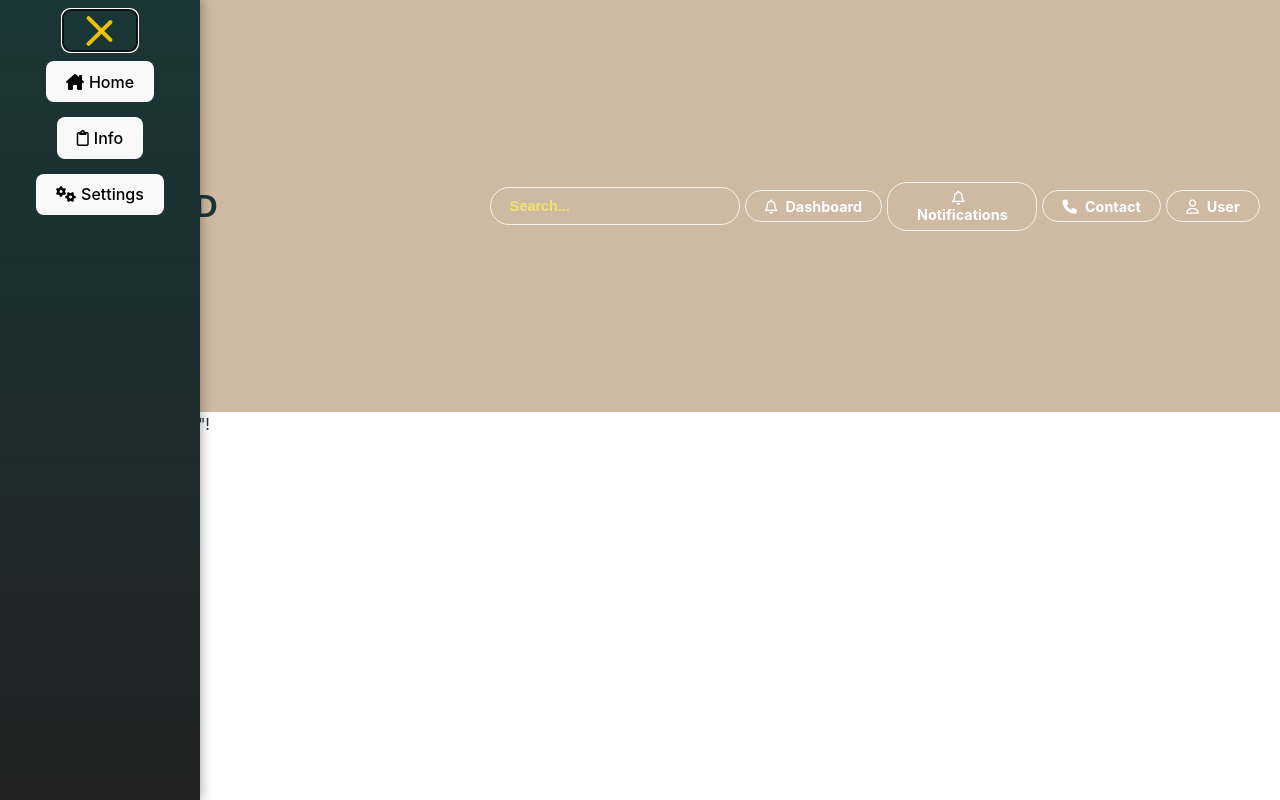
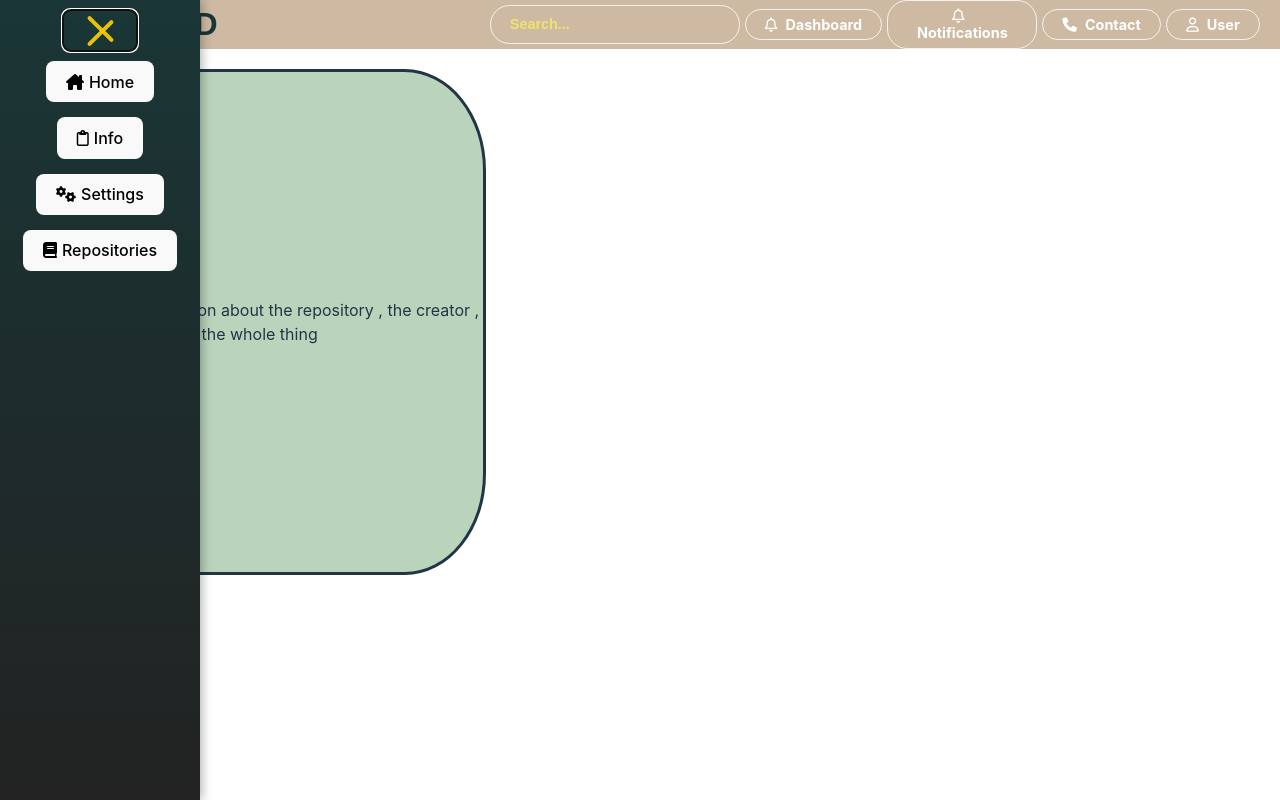
Before and after one commit to filodamos/ramarendezvous, a React (Vite) app: page /repository in a window 1280 px wide. Both pictures are taken after a click on the button 35 px from the left and 30 px from the top of the page. Built offline with nearby package versions, Linux system fonts and the light colour scheme.

Commit message:
completed the routes of the repositories and repository

```diff
--- a/src/App.css
+++ b/src/App.css
@@ -88,15 +88,12 @@
 /*   width: calc(100% - 60px); /\* Adjust width *\/ */
 /* } */
 
-.main-container {
+/* .main-container {
   display: grid;
-  /* grid-template-rows: 60px 1fr; */
-}
+  /* grid-template-rows: 60px 1fr; }*/
 
-.sidebar.open ~ .upperbar {
-  margin-left: 200px; /* Adjust when the sidebar is expanded */
-  width: calc(100% - 200px); /* Adjust upperbar width accordingly */
-}
+
+
 
 /* .upperbar-items { */
 /*   display: flex; /\* Horizontal layout *\/ */
--- a/src/components/SideBar/index.module.css
+++ b/src/components/SideBar/index.module.css
@@ -5,7 +5,7 @@
     #222222
   ); /* Gradient background */
   width: 70px; /* Default width when collapsed */
-  height: 100%; /* Full height */
+  height: 100vh; /* Full height */
   color: white;
   display: grid;
   grid-auto-flow: row; /* Items arranged in rows */
--- a/src/components/SideBar/index.tsx
+++ b/src/components/SideBar/index.tsx
@@ -1,12 +1,23 @@
 import { useState } from "react";
 import styles from "./index.module.css";
-
+import { Link, useNavigate } from '@tanstack/react-router'
 function handleButtonClick(msg: string) {
   console.log(msg);
 }
 
 // MenuItem component
-function MenuItem({ label, iconClass }: { label: string; iconClass: string }) {
+function MenuItem({
+  label,
+  iconClass,
+  url,
+}: {
+  label: string;
+  iconClass: string;
+  url: string;
+}) {
+  const navigate = useNavigate();
+
+
   return (
   <div className={styles.menu_item_container}>
       <div className={styles.menu_icon}>
@@ -14,7 +25,7 @@ function MenuItem({ label, iconClass }: { label: string; iconClass: string }) {
       </div>
     <button
       className={styles.menu_item}
-        onClick={() => handleButtonClick(`${label} Button`)}
+      onClick={() => navigate({ to: url })}
     >
       <i className={iconClass} />
       {label}
@@ -22,6 +33,11 @@ function MenuItem({ label, iconClass }: { label: string; iconClass: string }) {
     </div>
   );
 }
+
+
+
+
+
 // SideBar component with hamburger button
 export function SideBar() {
   const [sidebarOpen, setSidebarOpen] = useState<boolean>(false);
@@ -45,6 +61,7 @@ export function SideBar() {
         <MenuItem label="Home" iconClass="fa-solid fa-house-chimney" />
         <MenuItem label="Info" iconClass="fa-regular fa-clipboard" />
         <MenuItem label="Settings" iconClass="fa-solid fa-gears" />
+        <MenuItem label="Repositories" iconClass="fa-solid fa-book" url="/repositories"/>
       </ul>
     </div>
   );
--- a/src/main.tsx
+++ b/src/main.tsx
@@ -1,14 +1,14 @@
 import { StrictMode } from "react";
 import "./index.css";
 import App from "./App.tsx";
-import "./App.css";
+
 
 import ReactDOM from "react-dom/client";
 import { RouterProvider, createRouter } from "@tanstack/react-router";
 
 // Import the generated route tree
 import { routeTree } from "./routeTree.gen";
-
+import "./App.css";
 // Create a new router instance
 const router = createRouter({ routeTree });
 
--- a/src/routes/repositories/index.lazy.tsx
+++ b/src/routes/repositories/index.lazy.tsx
@@ -1,9 +1,52 @@
 import { createLazyFileRoute } from "@tanstack/react-router";
-
+import { Link, useNavigate } from '@tanstack/react-router'
+import styles from './index.module.css'
 export const Route = createLazyFileRoute("/repositories/")({
   component: RouteComponent,
 });
 
+function Repoitems({
+  label,
+  iconClass,
+  url,
+}: {
+  label: string
+  iconClass: string
+  url: string
+}) {
+  const navigate = useNavigate()
+
+  return (
+    <button
+      className={styles.ViewButton}
+      onClick={() => navigate({ to: url })}
+    >
+      <i className={iconClass} />
+      {label}
+    </button>
+  )
+}
 function RouteComponent() {
-  return <div>Hello "/repositories/"!</div>;
+  return (
+    <div className={styles.Box}>
+      <ul className={styles.list}>
+        <li>
+          <p>Fast-Api-Repo
+          <Repoitems
+            label="View"
+            iconClass="fa-regular fa-eye"
+            url="/repository"
+          /></p>
+        </li>
+        <li>
+          <p>Fast-Api-Repo
+          <Repoitems
+            label="View"
+            iconClass="fa-regular fa-eye"
+            url="/repository"
+          /></p>
+        </li>
+      </ul>
+    </div>
+  )
 }
--- /dev/null
+++ b/src/routes/repositories/index.module.css
@@ -0,0 +1,22 @@
+.Box{
+    display:grid;
+    align-items: stretch;
+    background-color: rgba(13, 99, 17, 0.281);
+    border-radius: 20%;
+    border-style: solid;
+    height: 500px;
+    width: 400px;
+    margin-left: 20px;
+    margin-top: 20px;
+
+}
+
+
+.ViewButton{
+    margin-left: 5px;
+    &:hover {
+        background-color: rgba(34, 39, 29, 0.24);
+        color: #f0e36d;
+        border: 1px solid #055e1bb4;
+  }
+}
--- a/src/routes/repository/index.lazy.tsx
+++ b/src/routes/repository/index.lazy.tsx
@@ -1,9 +1,11 @@
 import { createLazyFileRoute } from '@tanstack/react-router'
-
+import styles from './index.module.css'
 export const Route = createLazyFileRoute('/repository/')({
   component: RouteComponent,
 })
 
 function RouteComponent() {
-  return <div>Hello "/repository/"!</div>
+  return <div className={styles.Details}>
+    <p> Some information about the repository , the creator , the project and the whole thing</p>
+  </div>
 }
--- /dev/null
+++ b/src/routes/repository/index.module.css
@@ -0,0 +1,12 @@
+.Details{
+    display:grid;
+    align-items: center;
+    background-color: rgba(13, 99, 17, 0.281);
+    border-radius: 20%;
+    border-style: solid;
+    height: 500px;
+    width: 400px;
+    margin-left: 20px;
+    margin-top: 20px;
+
+}
```
Also changed, not shown: src/routes/__root.tsx (+5 -5 lines). Lines whose indentation alone changed are shown as unchanged.
